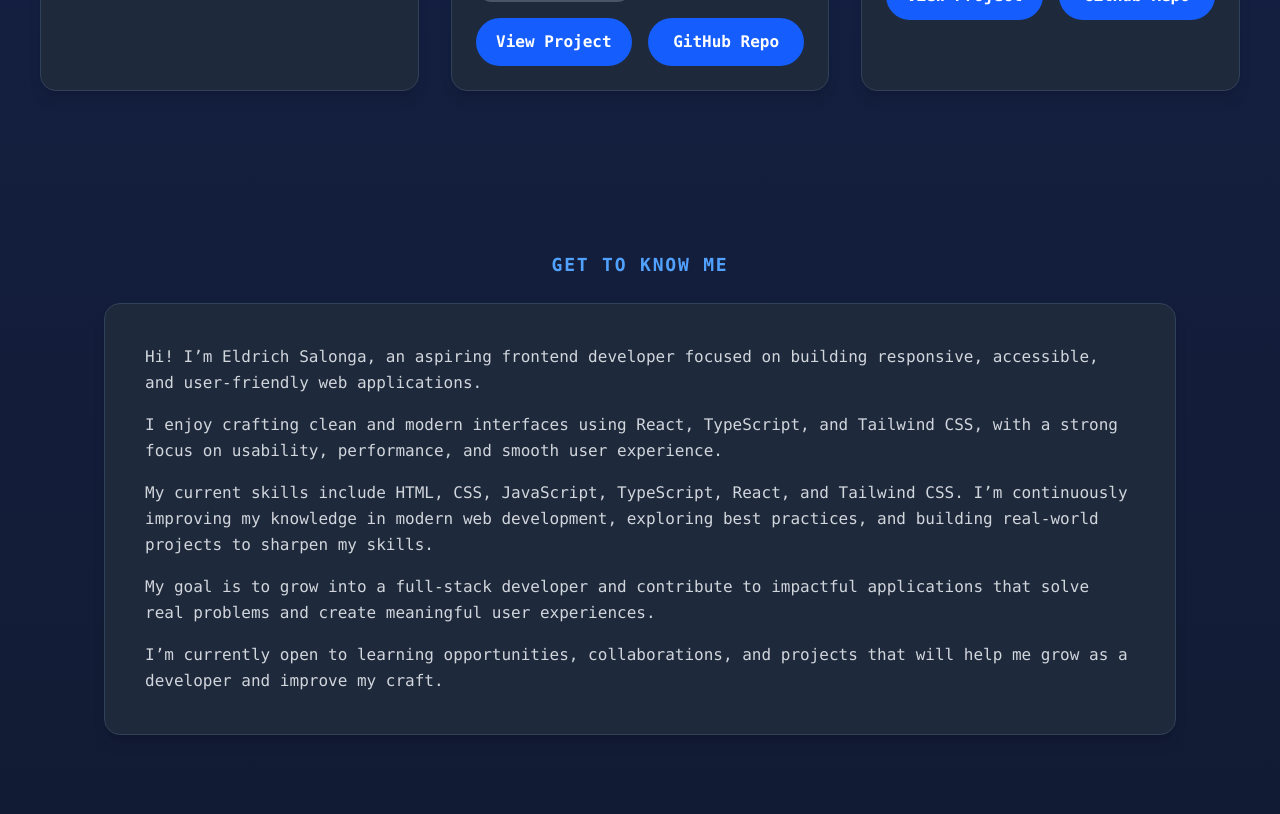
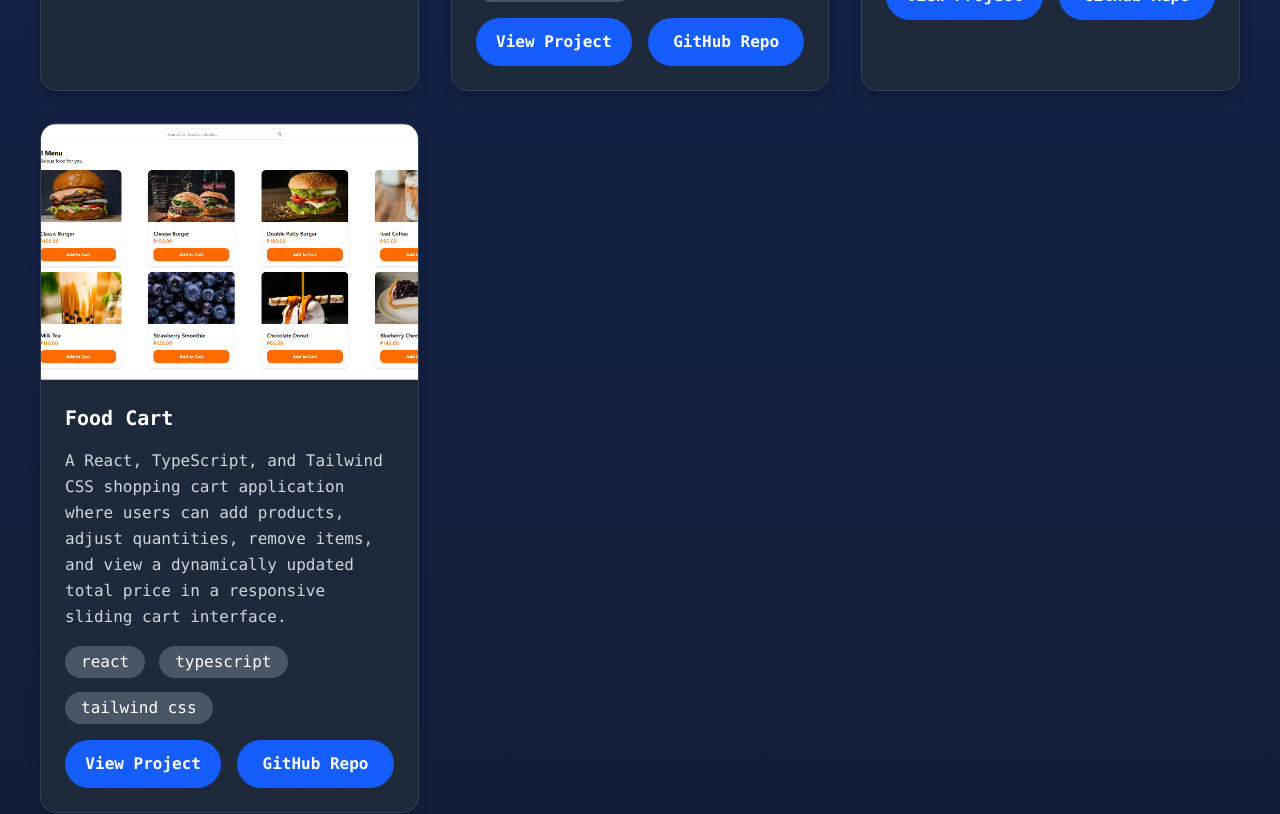
Before and after one commit to imeldrich/my-portfolio, a React (Vite) app: page / in a window 1280 px wide. Shown: the part 1400-2214 px from the top of the page. Built offline with nearby package versions, Linux system fonts and the light colour scheme.

Commit message:
add another project

```diff
--- a/src/projects.js
+++ b/src/projects.js
@@ -1,6 +1,7 @@
 import tenzies from "./images/tenzies.png";
 import todolist from "./images/todo-list.png";
 import assembly from "./images/assembly.png";
+import foodcart from "./images/foodcart.png";
 
 let nextProjId = 1
 
@@ -35,6 +36,16 @@ const projects = [
     link: "https://assembly-game-eldrich.vercel.app",
     repo: "https://github.com/imeldrich/assembly-game",
   },
+  {
+    id: nextProjId++,
+    name: "Food Cart",
+    img: foodcart,
+    description:
+      "A React, TypeScript, and Tailwind CSS shopping cart application where users can add products, adjust quantities, remove items, and view a dynamically updated total price in a responsive sliding cart interface.",
+    techstack: ["react", "typescript", 'tailwind css'],
+    link: "https://ordering-system-eldrich.vercel.app",
+    repo: "https://github.com/imeldrich/ordering-system",
+  },
 ];
 
 export default projects;
```
Also changed, not shown: src/images/foodcart.png (added).
